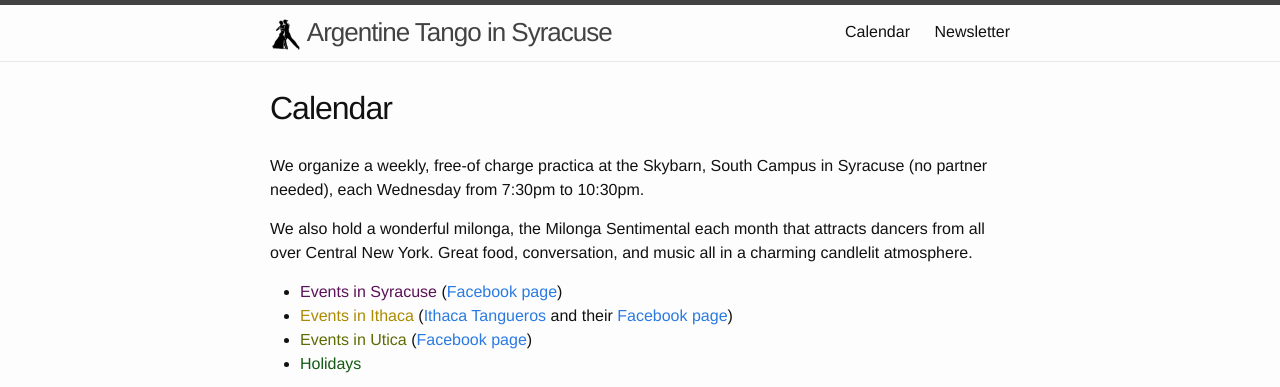
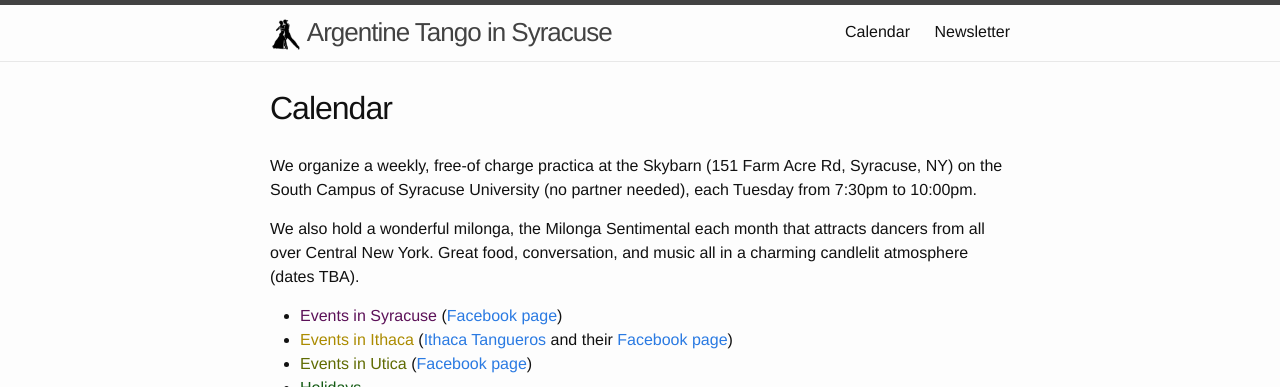
Before and after one commit to syracusetango/syracusetango.github.io, a Jekyll site: the page built from calendar.md, in a window 1280 px wide, cut to the strip 0-387 px from the top of the page. Built offline with Jekyll 4.4.1, drawn with Linux system fonts in a browser that asks for light colours.

Commit message:
Update calendar.md

```diff
--- a/calendar.md
+++ b/calendar.md
@@ -3,8 +3,8 @@ layout: page
 title: Calendar
 permalink: /calendar/
 ---
-We organize a weekly, free-of charge practica at the Skybarn, South Campus in Syracuse (no partner needed), each Wednesday from 7:30pm to 10:30pm.
+We organize a weekly, free-of charge practica at the Skybarn (151 Farm Acre Rd, Syracuse, NY) on the South Campus of Syracuse University (no partner needed), each Tuesday from 7:30pm to 10:00pm.
 
-We also hold a wonderful milonga, the Milonga Sentimental each month that attracts dancers from all over Central New York. Great food, conversation, and music all in a charming candlelit atmosphere.
+We also hold a wonderful milonga, the Milonga Sentimental each month that attracts dancers from all over Central New York. Great food, conversation, and music all in a charming candlelit atmosphere (dates TBA).
 
 {% include calendar.html %}
```
